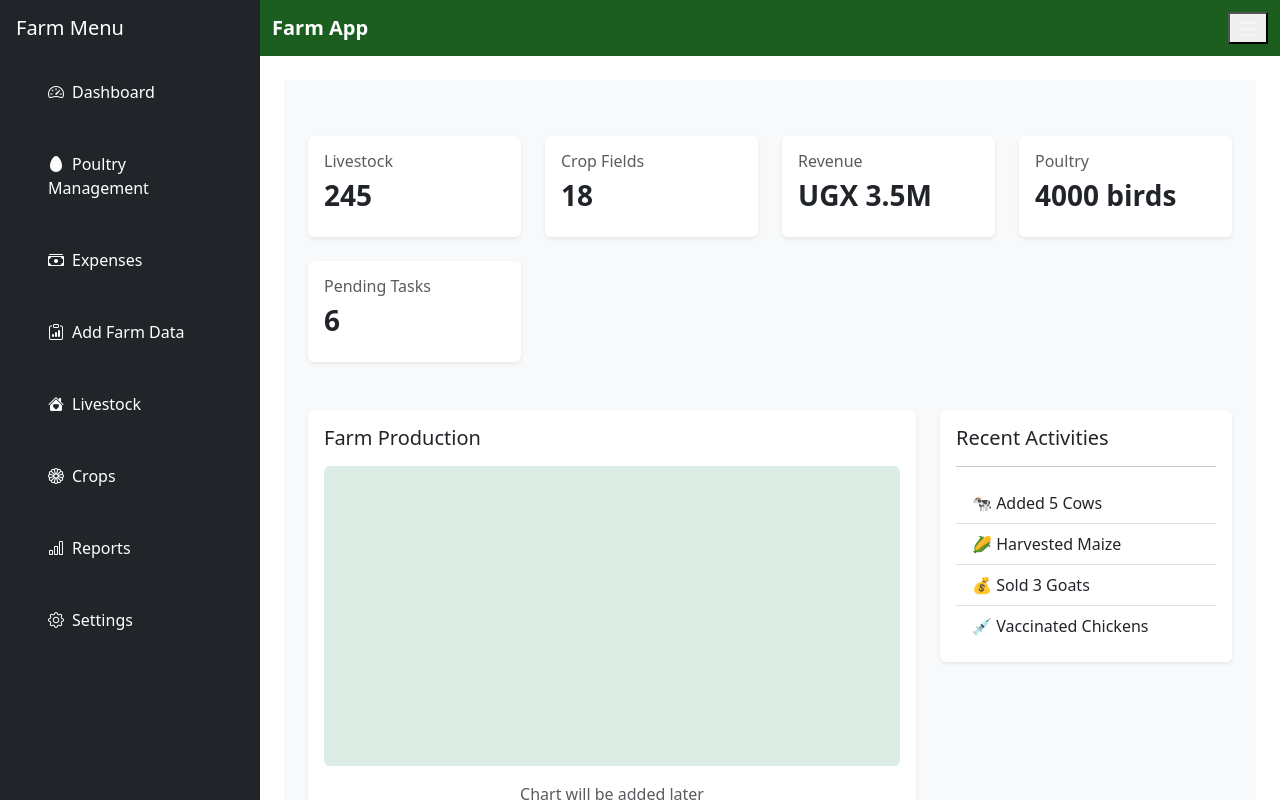
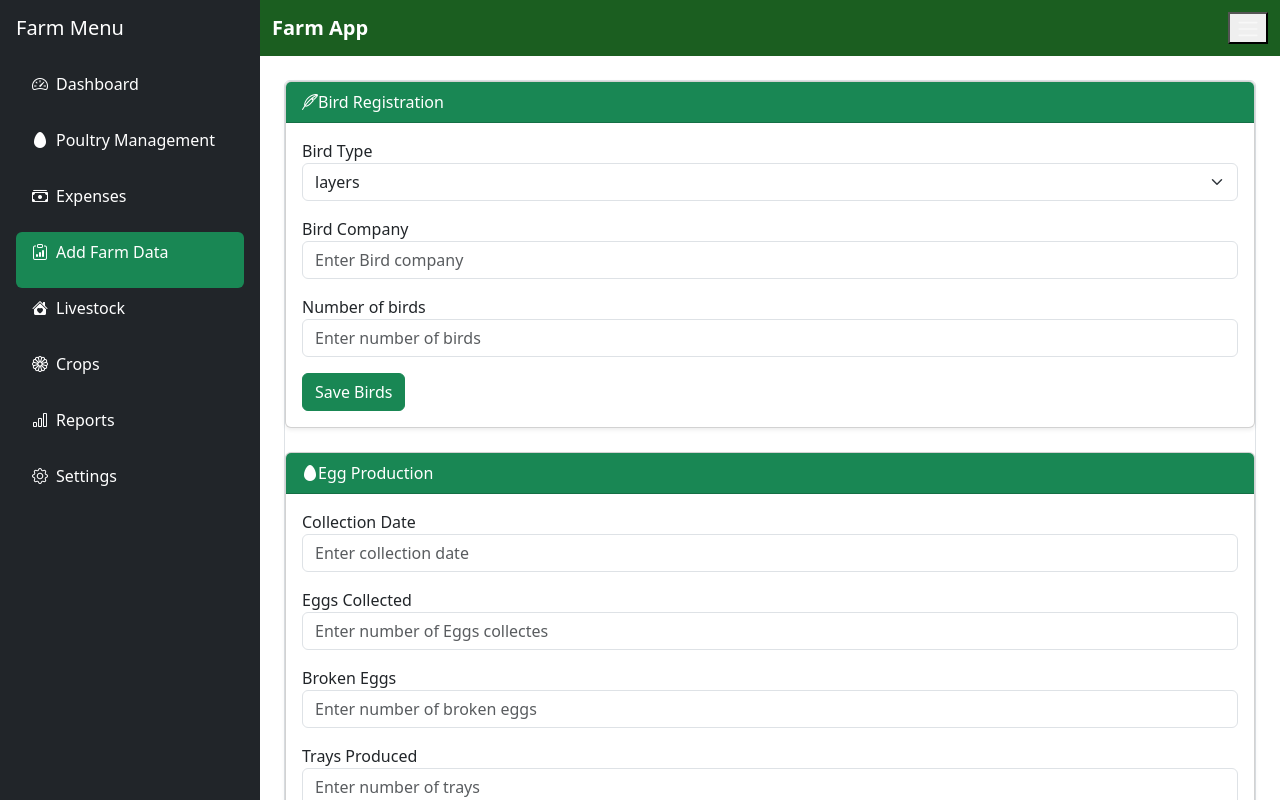
Before and after one commit to samuelM25/Farm-management-system, a React (Vite) app: page /Adddata in a window 1280 px wide. Shown: the top 800 px of the page. Built offline with nearby package versions, Linux system fonts and the light colour scheme.

Commit message:
creating Add data from

```diff
--- a/src/App.jsx
+++ b/src/App.jsx
@@ -5,7 +5,8 @@ import heroImg from './assets/hero.png'
 import './App.css'
 import Navbar from'./components/Navbar/Navbar.jsx'
 import Sidebar from'./components/Sidebar/Sidebar.jsx'
-import Dashboard from './pages/dashboard/dashboard.jsx'
+import Dashboard from './pages/Dashboard/Dashboard.jsx'
+import Adddata from './pages/Adddata.jsx'
 import {BrowserRouter ,Routes,Route} from "react-router-dom";
 
 
@@ -23,15 +24,15 @@ return(
 
      <main className='p-4'>
       <Routes>
-       <Route path='/' element={<dashboard/>}/>
-       <Route path='/dashboard' element={<dashboard/>}/>
-       <Route path='/crops' element={<crops/>}/>
-       <Route path='/livestock' element={<livestock/>}/>
-       <Route path='/reports' element={<reports/>}/>
+
+       <Route path='/'element={<Dashboard/>}/>
+       <Route path='/dashboard' element={<Dashboard/>}/>
+       <Route path='/Adddata' element ={<Adddata/>}/>
+
+
 
 
       </Routes>
-     <Dashboard/>
      </main>
    </div>
 
--- a/src/components/Sidebar/Sidebar.jsx
+++ b/src/components/Sidebar/Sidebar.jsx
@@ -20,16 +20,15 @@ function Sidebar(){
 
             <ul className="nav flex-column list-unstyled">
 
-                <NavLink to="/dasdhboard" className={({isActive}) =>
+                <NavLink to="/dashboard" className={({isActive}) =>
                 isActive
                     ? "nav-link bg-success text-white rounded"
                     : "nav-link text-white"}>
 
                     <li className="nav-item mb-3">
-                        <a className=" nav-link text-white active" href="">
-                            <i className="bi bi-speedometer2 me-2"></i>
-                            Dashboard
-                        </a>
+                        <i className="bi bi-speedometer2 me-2"></i>
+                        Dashboard
+
                     </li>
                 </NavLink>
 
@@ -39,10 +38,8 @@ function Sidebar(){
                     : "nav-link text-white"}>
 
                     <li className="nav-item mb-3">
-                        <a className="nav-link text-white active" href="">
                             <i className="bi bi-egg-fill me-2"></i>
                             Poultry Management
-                        </a>
                     </li>
                 </NavLink>
 
@@ -52,24 +49,20 @@ function Sidebar(){
                     : "nav-link text-white"}>
 
                     <li className="nav-item mb-3">
-                        <a className="nav-link text-white active" href="">
                             <i className="bi bi-cash-stack me-2"></i>
                             Expenses
-                        </a>
                     </li>
                 </NavLink>
 
 
-                 <NavLink to="/Add farm data" className={({isActive}) =>
+                 <NavLink to="/Adddata" className={({isActive}) =>
                 isActive
                     ? "nav-link bg-success text-white rounded"
                     : "nav-link text-white"}>
 
                     <li className="nav-item mb-3">
-                        <a className="nav-link text-white active" href="">
                             <i className="bi bi-clipboard-data me-2"></i>
                             Add Farm Data
-                        </a>
                     </li>
                 </NavLink>
 
@@ -79,10 +72,8 @@ function Sidebar(){
                     : "nav-link text-white"}>
 
                     <li className="nav-item mb-3">
-                        <a className="nav-link text-white active" href="">
                             <i className="bi bi-house-heart-fill me-2"></i>
                             Livestock
-                        </a>
                     </li>
                 </NavLink>
 
@@ -92,10 +83,8 @@ function Sidebar(){
                     : "nav-link text-white"}>
 
                     <li className="nav-item mb-3">
-                        <a className=" nav-link text-white active" href="">
                             <i className="bi bi-flower1 me-2"></i>
                             Crops
-                        </a>
                     </li>
                 </NavLink>
 
@@ -105,10 +94,8 @@ function Sidebar(){
                     : "nav-link text-white"}>
 
                     <li className="nav-item mb-3">
-                        <a className="nav-link text-white active" href="">
                             <i className="bi bi-bar-chart me-2"></i>
                             Reports
-                        </a>
                     </li>
                 </NavLink>
 
@@ -118,10 +105,8 @@ function Sidebar(){
                     : "nav-link text-white"}>
 
                 <li className="nav-item mb-3">
-                    <a className="nav-link text-white active" href="">
                         <i className="bi bi-gear me-2"></i>
                         Settings
-                    </a>
                 </li>
                 </NavLink>
             </ul>
--- /dev/null
+++ b/src/pages/Adddata.jsx
@@ -0,0 +1,79 @@
+function  Adddata(){
+    return(
+        <div className="formdata border rounded mb-4">
+            <div className="card shadow-sm">
+                <div className="card-header bg-success text-white">
+                    <i className="bi bi-feather"></i>
+                    Bird Registration
+                </div>
+                <div className="card-body">
+
+                    <label>Bird Type</label>
+                    <select className="mb-3 form-select">
+                        <option>layers</option>
+                        <option>Broilers</option>
+                    </select>
+
+                    <label>Bird Company</label>
+                    <input type="text"
+                    className="form-control mb-3"
+                    placeholder="Enter Bird company"/>
+
+                    <label> Number of birds </label>
+                    <input type="text"
+                    className="form-control mb-3"
+                    placeholder="Enter number of birds" />
+
+                    <button className="btn btn-success">Save Birds</button>
+                </div>
+            </div>
+
+
+            <div className="card shadow-sm mt-4">
+                <div className="card-header bg-success text-white">
+                    <i className="bi bi-egg-fill"></i>
+                    Egg Production
+                </div>
+                <div className="card-body">
+
+                    <label>Collection Date</label>
+                    <input type="text"
+                    className="form-control mb-3"
+                    placeholder="Enter collection date"/>
+
+                    <label> Eggs Collected</label>
+                    <input type="text"
+                    className="form-control mb-3"
+                    placeholder="Enter number of Eggs collectes" />
+
+                    <label > Broken Eggs</label>
+                    <input type="text"
+                    className="form-control mb-3"
+                    placeholder="Enter number of broken eggs"/>
+
+                    <label>Trays Produced</label>
+                    <input type="text"
+                    className="form-control mb-3"
+                    placeholder="Enter number of trays" />
+
+                    <label >Remarks</label>
+                    <textarea
+                     className=" form-control mb-3"
+                     name="production remarks" id=""
+                     placeholder="Add production Remarks">
+                     </textarea>
+
+                    <button className="btn btn-success">Save Eggs</button>
+                </div>
+            </div>
+
+        </div>
+
+
+
+
+
+
+    )
+}
+export default Adddata;
```
Also changed, not shown: src/pages/Dashboard/Dashboard.jsx (renamed from src/pages/dashboard/dashboard.jsx).
